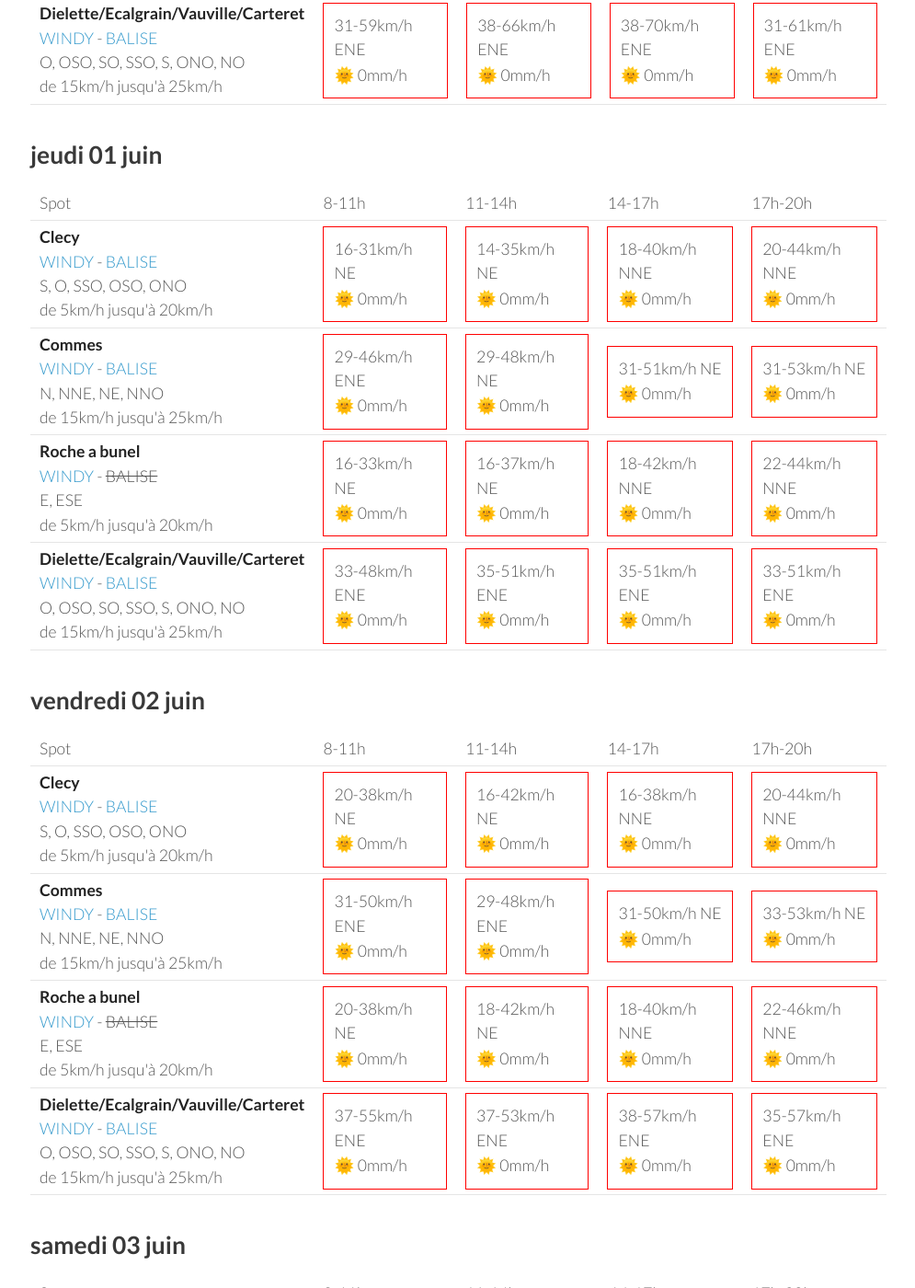
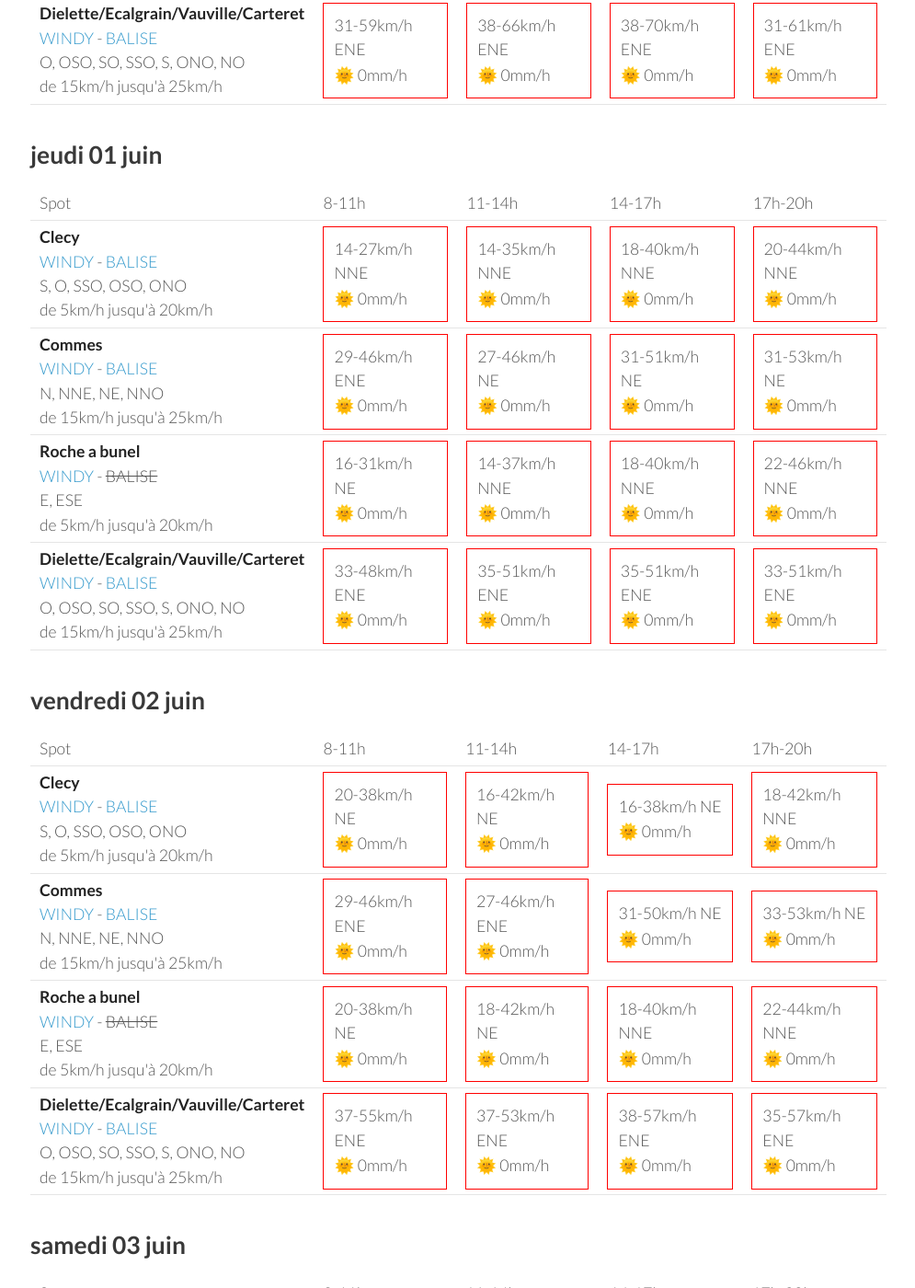
Before and after one commit to parapente-dans-le-nord/parapente-dans-le-nord.github.io, a Jekyll site: the page built from normandie.markdown, in a window 1280 px wide and 1400 px high, scrolled down 1312 px. Shown: the whole window at 92% size, without its empty margins (25-1020 px from the left). Built offline with Jekyll 4.4.1, drawn with Linux system fonts in a browser that asks for light colours; some of the changed text lies outside the part shown.

Commit message:
update index.markdown

```diff
--- a/normandie.markdown
+++ b/normandie.markdown
@@ -132,8 +132,8 @@ page mise à jour le mardi 30 mai 13:46
 <tr>
         <td><strong>Clecy</strong><br><a href="https://windy.com/48.929/-0.470?48.516,-0.470,8">WINDY</a> - <span class=""><a href="http://www.balisemeteo.com/balise.php?idBalise=122">BALISE</a> </span><br> <span class="vent-favorable">S, O, SSO, OSO, ONO</span><br><span class="force-vent">de 5km/h jusqu'à 20km/h</span> </td>
 
-            <td><div class="not-flyable"><p>16-31km/h NE</p><p>🌞 0mm/h</p></div></td>
-            <td><div class="not-flyable"><p>14-35km/h NE</p><p>🌞 0mm/h</p></div></td>
+            <td><div class="not-flyable"><p>14-27km/h NNE</p><p>🌞 0mm/h</p></div></td>
+            <td><div class="not-flyable"><p>14-35km/h NNE</p><p>🌞 0mm/h</p></div></td>
             <td><div class="not-flyable"><p>18-40km/h NNE</p><p>🌞 0mm/h</p></div></td>
             <td><div class="not-flyable"><p>20-44km/h NNE</p><p>🌞 0mm/h</p></div></td>
 
@@ -143,7 +143,7 @@ page mise à jour le mardi 30 mai 13:46
         <td><strong>Commes</strong><br><a href="https://windy.com/49.346/-0.726?48.936,-0.726,8">WINDY</a> - <span class=""><a href="http://www.balisemeteo.com/balise.php?idBalise=158">BALISE</a> </span><br> <span class="vent-favorable">N, NNE, NE, NNO</span><br><span class="force-vent">de 15km/h jusqu'à 25km/h</span> </td>
 
             <td><div class="not-flyable"><p>29-46km/h ENE</p><p>🌞 0mm/h</p></div></td>
-            <td><div class="not-flyable"><p>29-48km/h NE</p><p>🌞 0mm/h</p></div></td>
+            <td><div class="not-flyable"><p>27-46km/h NE</p><p>🌞 0mm/h</p></div></td>
             <td><div class="not-flyable"><p>31-51km/h NE</p><p>🌞 0mm/h</p></div></td>
             <td><div class="not-flyable"><p>31-53km/h NE</p><p>🌞 0mm/h</p></div></td>
 
@@ -152,10 +152,10 @@ page mise à jour le mardi 30 mai 13:46
 <tr>
         <td><strong>Roche a bunel</strong><br><a href="https://windy.com/48.993/-0.499?48.580,-0.499,8">WINDY</a> - <span class="no-balise"> BALISE </span><br> <span class="vent-favorable">E, ESE</span><br><span class="force-vent">de 5km/h jusqu'à 20km/h</span> </td>
 
-            <td><div class="not-flyable"><p>16-33km/h NE</p><p>🌞 0mm/h</p></div></td>
-            <td><div class="not-flyable"><p>16-37km/h NE</p><p>🌞 0mm/h</p></div></td>
-            <td><div class="not-flyable"><p>18-42km/h NNE</p><p>🌞 0mm/h</p></div></td>
-            <td><div class="not-flyable"><p>22-44km/h NNE</p><p>🌞 0mm/h</p></div></td>
+            <td><div class="not-flyable"><p>16-31km/h NE</p><p>🌞 0mm/h</p></div></td>
+            <td><div class="not-flyable"><p>14-37km/h NNE</p><p>🌞 0mm/h</p></div></td>
+            <td><div class="not-flyable"><p>18-40km/h NNE</p><p>🌞 0mm/h</p></div></td>
+            <td><div class="not-flyable"><p>22-46km/h NNE</p><p>🌞 0mm/h</p></div></td>
 
 
     </tr>
@@ -190,16 +190,16 @@ page mise à jour le mardi 30 mai 13:46
 
             <td><div class="not-flyable"><p>20-38km/h NE</p><p>🌞 0mm/h</p></div></td>
             <td><div class="not-flyable"><p>16-42km/h NE</p><p>🌞 0mm/h</p></div></td>
-            <td><div class="not-flyable"><p>16-38km/h NNE</p><p>🌞 0mm/h</p></div></td>
-            <td><div class="not-flyable"><p>20-44km/h NNE</p><p>🌞 0mm/h</p></div></td>
+            <td><div class="not-flyable"><p>16-38km/h NE</p><p>🌞 0mm/h</p></div></td>
+            <td><div class="not-flyable"><p>18-42km/h NNE</p><p>🌞 0mm/h</p></div></td>
 
 
     </tr>
 <tr>
         <td><strong>Commes</strong><br><a href="https://windy.com/49.346/-0.726?48.936,-0.726,8">WINDY</a> - <span class=""><a href="http://www.balisemeteo.com/balise.php?idBalise=158">BALISE</a> </span><br> <span class="vent-favorable">N, NNE, NE, NNO</span><br><span class="force-vent">de 15km/h jusqu'à 25km/h</span> </td>
 
-            <td><div class="not-flyable"><p>31-50km/h ENE</p><p>🌞 0mm/h</p></div></td>
-            <td><div class="not-flyable"><p>29-48km/h ENE</p><p>🌞 0mm/h</p></div></td>
+            <td><div class="not-flyable"><p>29-46km/h ENE</p><p>🌞 0mm/h</p></div></td>
+            <td><div class="not-flyable"><p>27-46km/h ENE</p><p>🌞 0mm/h</p></div></td>
             <td><div class="not-flyable"><p>31-50km/h NE</p><p>🌞 0mm/h</p></div></td>
             <td><div class="not-flyable"><p>33-53km/h NE</p><p>🌞 0mm/h</p></div></td>
 
@@ -211,7 +211,7 @@ page mise à jour le mardi 30 mai 13:46
             <td><div class="not-flyable"><p>20-38km/h NE</p><p>🌞 0mm/h</p></div></td>
             <td><div class="not-flyable"><p>18-42km/h NE</p><p>🌞 0mm/h</p></div></td>
             <td><div class="not-flyable"><p>18-40km/h NNE</p><p>🌞 0mm/h</p></div></td>
-            <td><div class="not-flyable"><p>22-46km/h NNE</p><p>🌞 0mm/h</p></div></td>
+            <td><div class="not-flyable"><p>22-44km/h NNE</p><p>🌞 0mm/h</p></div></td>
 
 
     </tr>
```
Also changed, not shown: other parts of normandie.markdown (+1 -1 lines).
